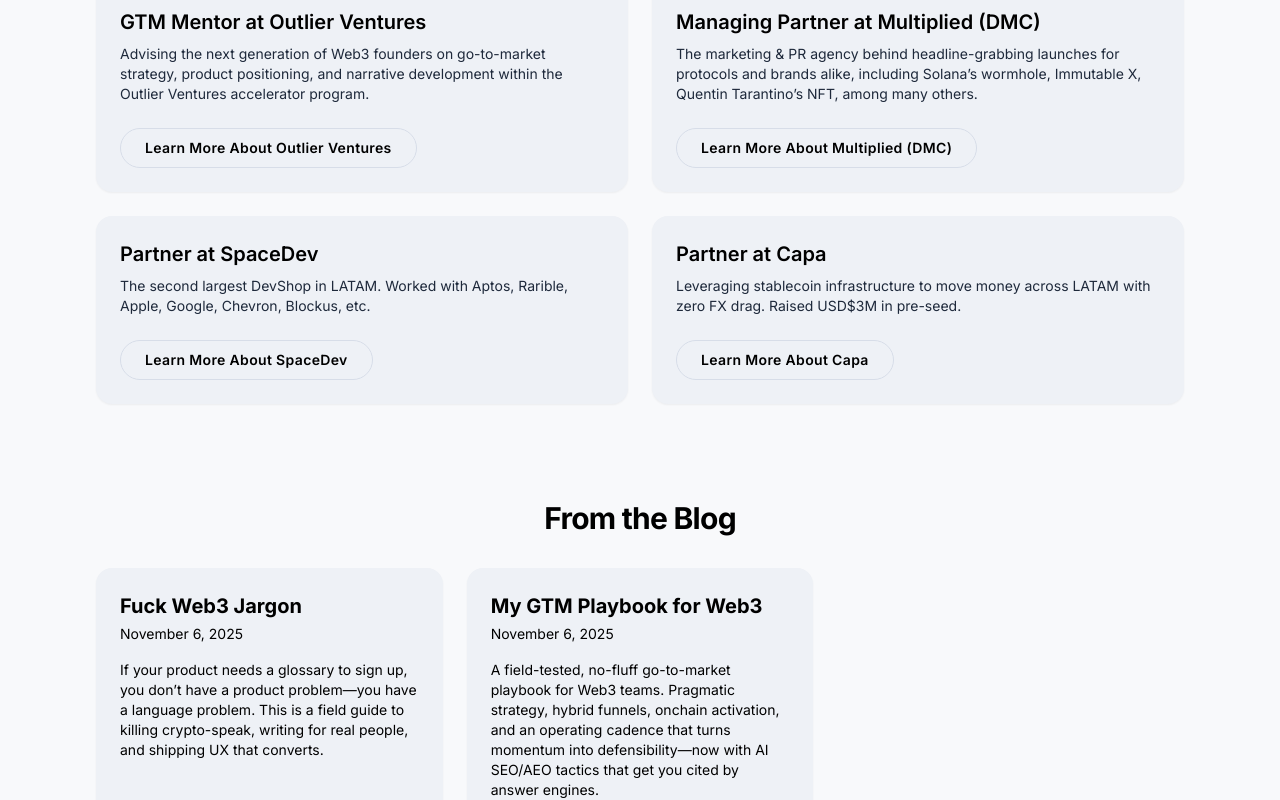
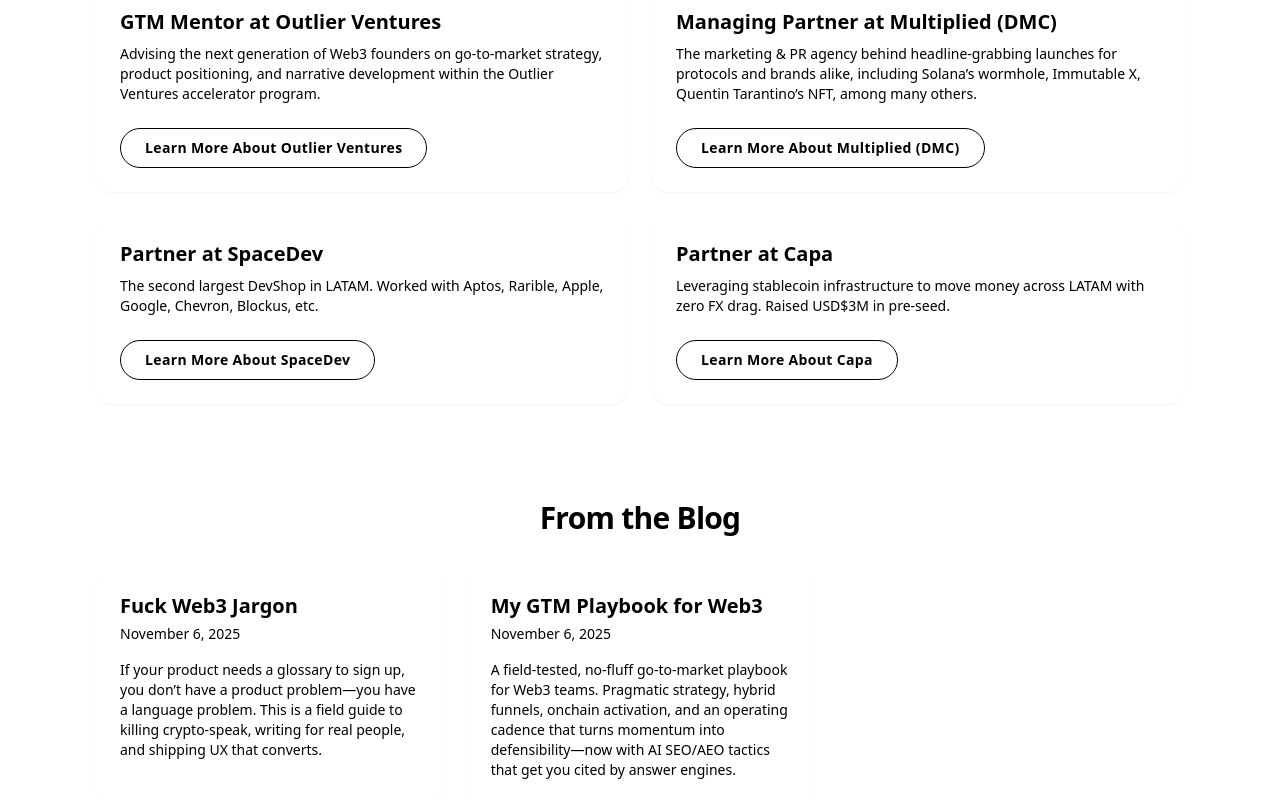
Before and after one commit to danielforeroj/danielforeroj, a React (Vite) app: page / in a window 1280 px wide. Shown: the part 1340-2140 px from the top of the page. Built offline with nearby package versions, Linux system fonts and the light colour scheme.

Commit message:
Update index.css

```diff
--- a/index.css
+++ b/index.css
@@ -1,146 +1,5 @@
-/* Base typography */
-html, body {
-  margin: 0;
-  padding: 0;
-  font-family: Inter, system-ui, -apple-system, Segoe UI, Roboto, "Helvetica Neue", Arial, sans-serif;
-  -webkit-font-smoothing: antialiased;
-  -moz-osx-font-smoothing: grayscale;
-}
-
-/* ---------- GLOBAL ACCENT (JS updates these) ---------- */
-:root {
-  --accent: #000000;
-  --accent-contrast: #ffffff;
-  --df-accent-08: color-mix(in srgb, var(--accent) 8%, transparent);
-  --df-accent-10: color-mix(in srgb, var(--accent) 10%, transparent);
-  --df-accent-30: color-mix(in srgb, var(--accent) 30%, transparent);
-  --tw-ring-color: color-mix(in srgb, var(--accent) 45%, transparent);
-}
-
-/* ---------- LIGHT THEME (default) ---------- */
-:root, :root.light {
-  --md-sys-color-background: #f8f9fb;   /* requested */
-  --md-sys-color-on-background: #1e293b;
-
-  --md-sys-color-surface: #ffffff;
-  --md-sys-color-on-surface: #111827;
-
-  --md-sys-color-surface-variant: #eef1f6;
-  --md-sys-color-outline: #d7dde8;
-
-  --md-sys-color-primary: var(--accent);
-  --md-sys-color-on-primary: var(--accent-contrast);
-  --md-sys-color-secondary: var(--accent);
-  --md-sys-color-on-secondary: var(--accent-contrast);
-
-  --brand-radius: 18px;
-  color-scheme: light;
-}
-
-/* ---------- DARK THEME ---------- */
-:root.dark {
-  --md-sys-color-background: #1b1c1e;   /* requested */
-  --md-sys-color-on-background: #e7e9ea;
-
-  --md-sys-color-surface: #2a2b2e;
-  --md-sys-color-on-surface: #e7e9ea;
-
-  --md-sys-color-surface-variant: #313236;
-  --md-sys-color-outline: #3b3d42;
-
-  --md-sys-color-primary: var(--accent);
-  --md-sys-color-on-primary: var(--accent-contrast);
-  --md-sys-color-secondary: var(--accent);
-  --md-sys-color-on-secondary: var(--accent-contrast);
-
-  --brand-radius: 18px;
-  color-scheme: dark;
-}
-
-/* Apply bg + text from tokens */
-body {
-  background: var(--md-sys-color-background);
-  color: var(--md-sys-color-on-background);
-}
-
-/* ---------------- Accent-driven utilities ---------------- */
-
-/* Buttons */
-.btn-primary, button.btn-primary, a.btn-primary,
-button[data-variant="primary"], .button-primary, button, a.button {
-  background: var(--md-sys-color-primary);
-  color: var(--md-sys-color-on-primary);
-  border: 1px solid var(--md-sys-color-primary);
-  border-radius: var(--brand-radius);
-}
-button:hover, a.button:hover, .btn-primary:hover { filter: brightness(0.92); }
-
-/* Outline buttons */
-.btn-outline, button.btn-outline, a.btn-outline,
-button[data-variant="outline"], .button-outline {
-  background: transparent;
-  color: var(--md-sys-color-primary);
-  border: 1px solid var(--md-sys-color-primary);
-  border-radius: var(--brand-radius);
-}
-.btn-outline:hover, .button-outline:hover {
-  background: color-mix(in srgb, var(--accent) 10%, var(--md-sys-color-surface));
-}
-
-/* Links */
-a, .link-accent { color: var(--md-sys-color-primary); }
-a:hover, .link-accent:hover { opacity: .9; text-decoration: underline; }
-
-/* Cards */
-.df-surface, .card {
-  background: var(--md-sys-color-surface);
-  color: var(--md-sys-color-on-surface);
-  border: 1px solid var(--md-sys-color-outline);
-  border-radius: var(--brand-radius);
-}
-
-/* Nav active bubble */
-.nav-active, .active-bubble {
-  background: color-mix(in srgb, var(--accent) 15%, var(--md-sys-color-surface));
-  color: var(--md-sys-color-on-surface);
-  border: 1px solid color-mix(in srgb, var(--accent) 35%, var(--md-sys-color-outline));
-  border-radius: 9999px;
-}
-
-/* ---------- TITLES use ACCENT ---------- */
-h1, h2, h3,
-.title, .heading, .hero-title, .section-title {
-  background-image: none !important;
-  -webkit-text-fill-color: var(--md-sys-color-primary) !important;
-  color: var(--md-sys-color-primary) !important;
-}
-
-/* ---------- Tailwind “blue” override (colors & gradients) ---------- */
-.text-blue-400, .text-blue-500, .text-blue-600, .text-blue-700,
-.hover\:text-blue-400:hover, .hover\:text-blue-500:hover, .hover\:text-blue-600:hover, .hover\:text-blue-700:hover {
-  color: var(--md-sys-color-primary) !important;
-}
-.bg-blue-400, .bg-blue-500, .bg-blue-600, .bg-blue-700,
-.hover\:bg-blue-400:hover, .hover\:bg-blue-500:hover, .hover\:bg-blue-600:hover, .hover\:bg-blue-700:hover {
-  background-color: var(--md-sys-color-primary) !important;
-}
-.border-blue-400, .border-blue-500, .border-blue-600, .border-blue-700 {
-  border-color: var(--md-sys-color-primary) !important;
-}
-.focus\:ring-blue-200:focus, .focus\:ring-blue-300:focus,
-.focus\:ring-blue-400:focus, .focus\:ring-blue-500:focus, .focus\:ring-blue-600:focus {
-  --tw-ring-color: color-mix(in srgb, var(--accent) 45%, transparent) !important;
-}
-.fill-blue-400, .fill-blue-500, .fill-blue-600, .fill-blue-700 { fill: var(--md-sys-color-primary) !important; }
-.stroke-blue-400, .stroke-blue-500, .stroke-blue-600, .stroke-blue-700 { stroke: var(--md-sys-color-primary) !important; }
-
-/* Gradients */
-[class*="from-blue-"] { --tw-gradient-from: var(--accent) !important; --tw-gradient-stops: var(--tw-gradient-from), var(--tw-gradient-to) !important; }
-[class*="to-blue-"]   { --tw-gradient-to: color-mix(in srgb, var(--accent) 60%, transparent) !important; }
-[class*="via-blue-"]  { --tw-gradient-stops: var(--tw-gradient-from), color-mix(in srgb, var(--accent) 80%, transparent), var(--tw-gradient-to) !important; }
-
 /* ---------- TAG PILLS (robust) ---------- */
-/* Works if elements have .chip/.tag/etc... */
+/* Base pill look (works when elements already have .chip/.tag classes) */
 .chip, .badge, .tag, .pill,
 [class*="chip"], [class*="badge"], [class*="tag"], [class*="pill"] {
   display: inline-flex;
@@ -157,7 +16,7 @@
   box-shadow: 0 1px 0 color-mix(in srgb, var(--accent) 10%, transparent);
 }
 
-/* Fallback: style the row immediately after the hero H1 even if no classes are present */
+/* 1) HERO row (immediately after the H1) */
 main h1 + div {
   display: flex;
   flex-wrap: wrap;
@@ -179,6 +38,24 @@
   box-shadow: 0 1px 0 color-mix(in srgb, var(--accent) 10%, transparent);
 }
 
-/* Optional micro animations */
-@keyframes scroll { from { transform: translateX(0) } to { transform: translateX(-100%) } }
-.animate-scroll { animation: scroll 60s linear infinite; }
+/* 2) Any TAG row inside cards (Operator section, etc.)
+   Uses :has() to detect a container that holds multiple inline items. */
+.card :is(div,ul,ol):has(> :is(span,a):nth-child(2)) {
+  display: flex;
+  flex-wrap: wrap;
+  gap: 12px;
+}
+.card :is(div,ul,ol):has(> :is(span,a):nth-child(2)) > :is(span,a) {
+  display: inline-flex;
+  align-items: center;
+  gap: .375rem;
+  padding: 6px 12px;
+  font-size: 0.875rem;
+  font-weight: 600;
+  line-height: 1;
+  background: var(--df-accent-08);
+  border: 1px solid var(--df-accent-30);
+  color: var(--md-sys-color-on-surface);
+  border-radius: 9999px;
+  box-shadow: 0 1px 0 color-mix(in srgb, var(--accent) 10%, transparent);
+}
```
